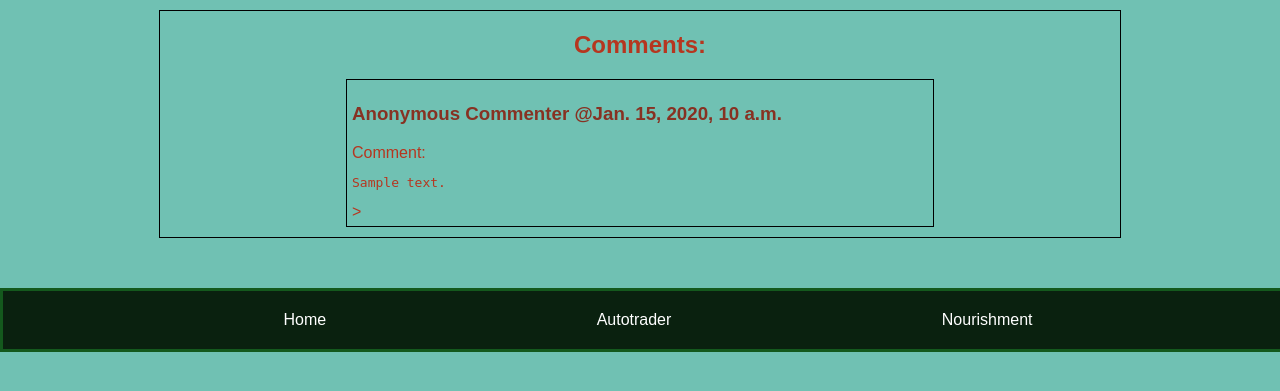
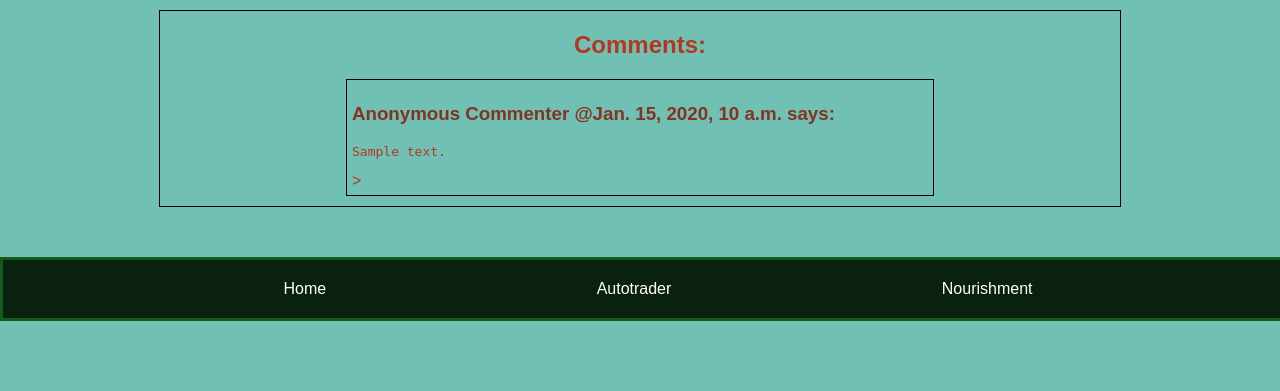
Before and after one commit to SwanwickMan/HarrisSite, a Django app: page /HarrisMclennan/comments/ in a window 1280 px wide; the page is wider, and only the part inside the window is pictured. Shown: the part 93-484 px from the top of that part. Run offline with Django 5.2, Linux system fonts and the light colour scheme; tables that the repository leaves empty hold one stand-in row (values such as "Sample post").

```diff
--- a/templates/HarrisMclennan/comments_display.html
+++ b/templates/HarrisMclennan/comments_display.html
@@ -14,8 +14,8 @@
         <h2>Comments:</h2>
         {% for result in search_results %}
             <div class="result" onclick="this.requestFullscreen()">
-                <h3>Anonymous Commenter @{{ result.time_posted }}</h3>
-                <div> Comment: <pre>{{ result.comment_content|safe }}</pre>> </div>
+                <h3>Anonymous Commenter @{{ result.time_posted }} says:</h3>
+                <div> <pre>{{ result.comment_content|safe }}</pre>> </div>
             </div>
         {% endfor %}
     </div>
--- a/templates/HarrisMclennan/index.html
+++ b/templates/HarrisMclennan/index.html
@@ -23,7 +23,7 @@ Home
         {% for result in recent_comments %}
             <div class="post" onclick="this.requestFullscreen()">
                 <h3>Anonymous Commenter @{{ result.time_posted }} says:</h3>
-                <div>{{ result.comment_content|safe }}</div>
+                <div> <pre> {{ result.comment_content|safe }} <pre> </div>
             </div>
         {% endfor %}
     </div>
```
